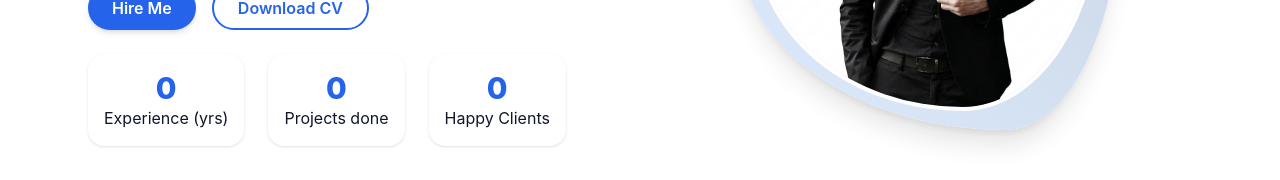
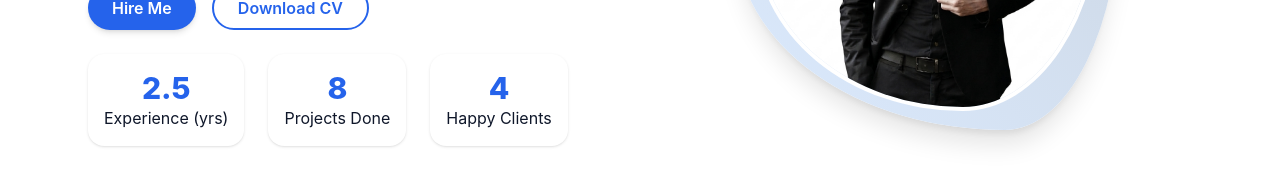
Before and after one commit to SulemanF954/ready-portfolio-app, a Next.js app: page / in a window 1280 px wide. Shown: the part 427-607 px from the top of the page. Built offline with nearby package versions, Linux system fonts and the light colour scheme.

Commit message:
add some important classess

```diff
--- a/components/Hero.js
+++ b/components/Hero.js
@@ -33,9 +33,9 @@ export default function Hero({ cvLoading, generateCV, darkMode }) {
               </button>
             </div>
             <div id="statsContainer" className="stats stagger-reveal flex gap-6 mt-6">
-              <div className="stat-card bg-white dark:bg-slate-800 p-4 rounded-2xl text-center min-w-[110px] shadow"><div className="stat-number text-3xl font-extrabold text-blue-600" id="expCount">0</div><div>Experience (yrs)</div></div>
-              <div className="stat-card bg-white dark:bg-slate-800 p-4 rounded-2xl text-center min-w-[110px] shadow"><div className="stat-number text-3xl font-extrabold text-blue-600" id="projectCount">0</div><div>Projects done</div></div>
-              <div className="stat-card bg-white dark:bg-slate-800 p-4 rounded-2xl text-center min-w-[110px] shadow"><div className="stat-number text-3xl font-extrabold text-blue-600" id="clientCount">0</div><div>Happy Clients</div></div>
+              <div className="stat-card bg-white dark:bg-slate-800 p-4 rounded-2xl text-center min-w-[110px] shadow"><div className="stat-number text-3xl font-extrabold text-blue-600" id="expCount">2.5</div><div>Experience (yrs)</div></div>
+              <div className="stat-card bg-white dark:bg-slate-800 p-4 rounded-2xl text-center min-w-[110px] shadow"><div className="stat-number text-3xl font-extrabold text-blue-600" id="projectCount">8</div><div>Projects Done</div></div>
+              <div className="stat-card bg-white dark:bg-slate-800 p-4 rounded-2xl text-center min-w-[110px] shadow"><div className="stat-number text-3xl font-extrabold text-blue-600" id="clientCount">4</div><div>Happy Clients</div></div>
             </div>
           </div>
           <div className="hero-right scroll-reveal reveal-zoom flex justify-center">
```
